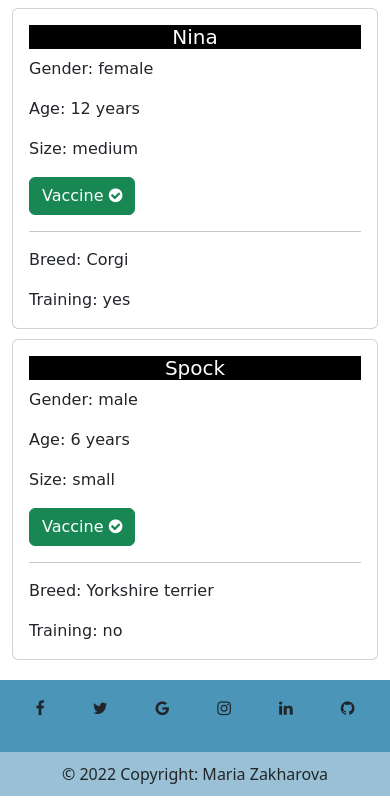
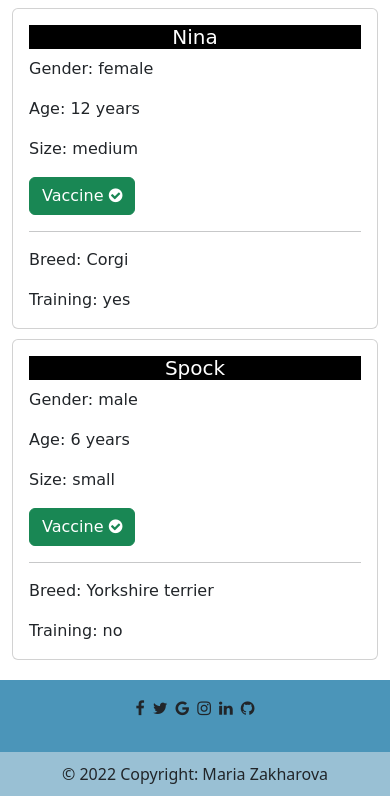
Before and after one commit to Maria-Zak/FE16-CR5-Maria-Zakharova, a plain HTML site: page index.html in a window 390 px wide. Shown: the part 2817-3629 px from the top of the page. Drawn offline with nearby package versions, Linux system fonts and the light colour scheme.

Commit message:
footer changes

```diff
--- a/css/styles.scss
+++ b/css/styles.scss
@@ -28,8 +28,16 @@
 
 .copyright {
     padding: 10px;
+    margin-bottom: 0;
 }
 
 .social {
     background-color: rgb(75, 149, 185);
+    gap: 5rem;
 }
+
+@media screen and (max-width:480px) {
+    .social {
+        gap: 0.5rem;
+    }
+}
--- a/index.html
+++ b/index.html
@@ -45,7 +45,7 @@
     </div>
 
     <footer class="footer">
-        <div class=" p-3 d-flex justify-content-center gap-5 align-items-center social">
+        <div class=" p-3 d-flex justify-content-center align-items-center social">
             <p href="#!" role="button"><i class='fa fa-facebook'></i></p>
             <p href="#!" role="button"><i class='fa fa-twitter'></i></p>
             <p href="#!" role="button"><i class='fa fa-google'></i></p>
```
Also changed, not shown: css/styles.css, 1 other file.
